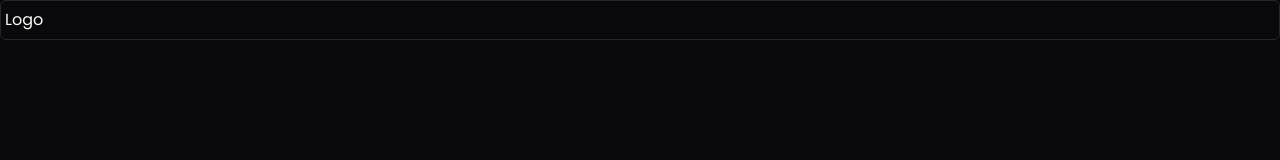
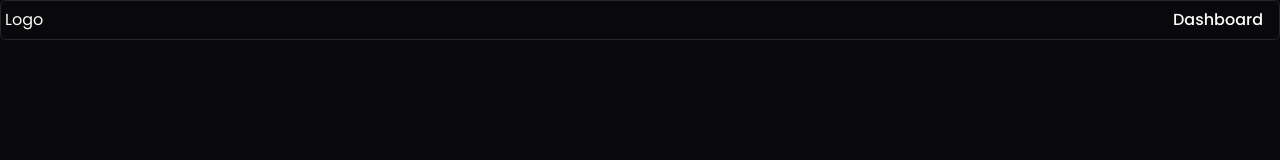
Before and after one commit to Nimira43/Mercator-Codex, a Next.js app: page / in a window 1280 px wide. Shown: the top 160 px of the page. Built offline with nearby package versions, Linux system fonts and the light colour scheme; a web font is replaced by a local one.

Commit message:
TopNav 2

```diff
--- a/components/nav/top-nav.tsx
+++ b/components/nav/top-nav.tsx
@@ -1,4 +1,4 @@
-import { Menubar, MenubarMenu } from '../ui/menubar'
+import { Menubar, MenubarContent, MenubarItem, MenubarMenu, MenubarSeparator, MenubarTrigger } from '../ui/menubar'
 import ModeToggler from './mode-toggler'
 
 export default function TopNav() {
@@ -11,7 +11,14 @@ export default function TopNav() {
       </div>
       <div className='centre-items flex-grow justify-end gap-1'>
         <MenubarMenu>
-
+          <MenubarTrigger className='text-base font-medium'>
+            Dashboard
+          </MenubarTrigger>
+          <MenubarContent>
+            <MenubarItem>Menu Item 1</MenubarItem>
+            <MenubarSeparator />
+            <MenubarItem>Menu Item 2</MenubarItem>
+          </MenubarContent>
         </MenubarMenu>
       </div>
     </Menubar>
```
